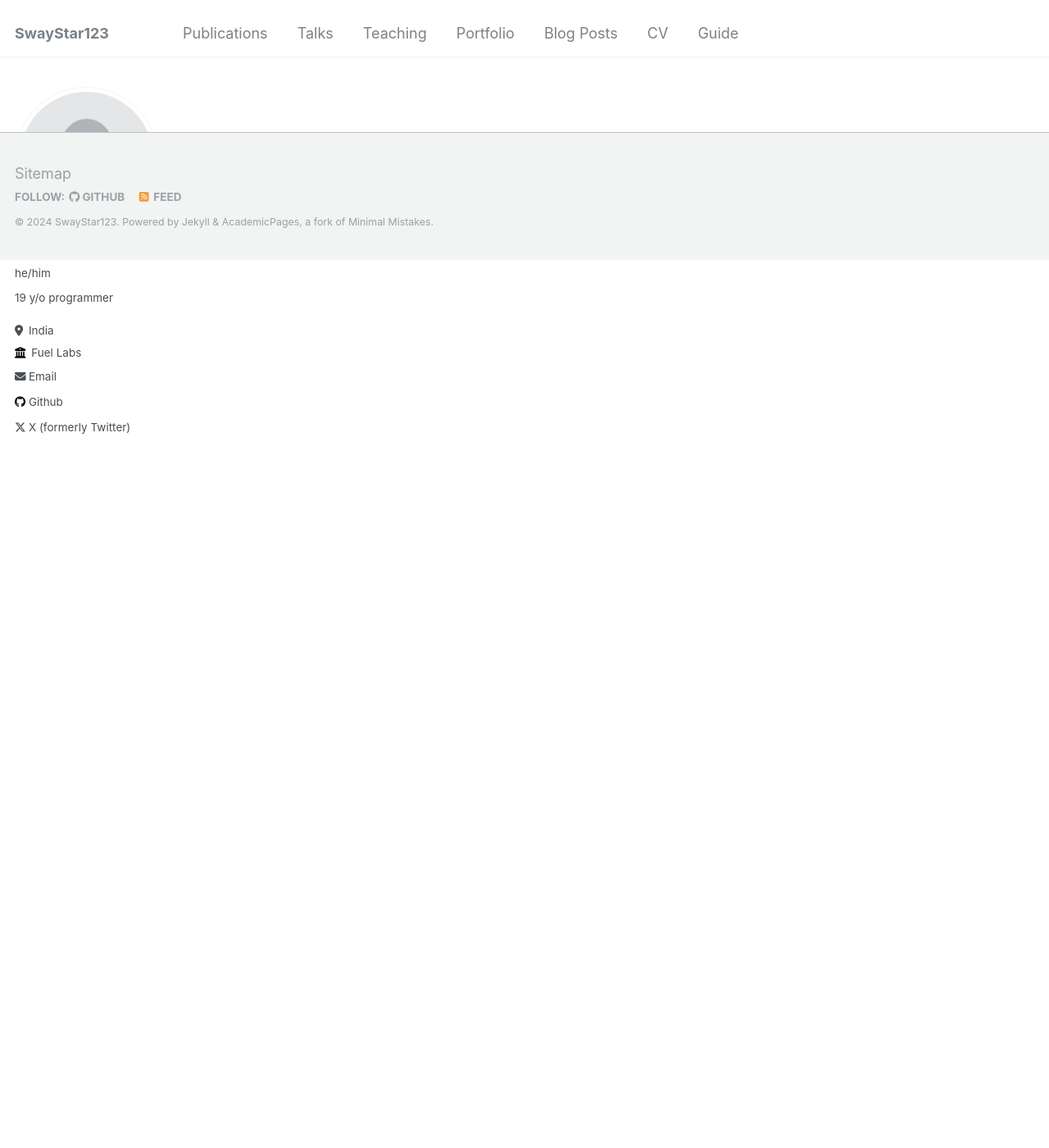
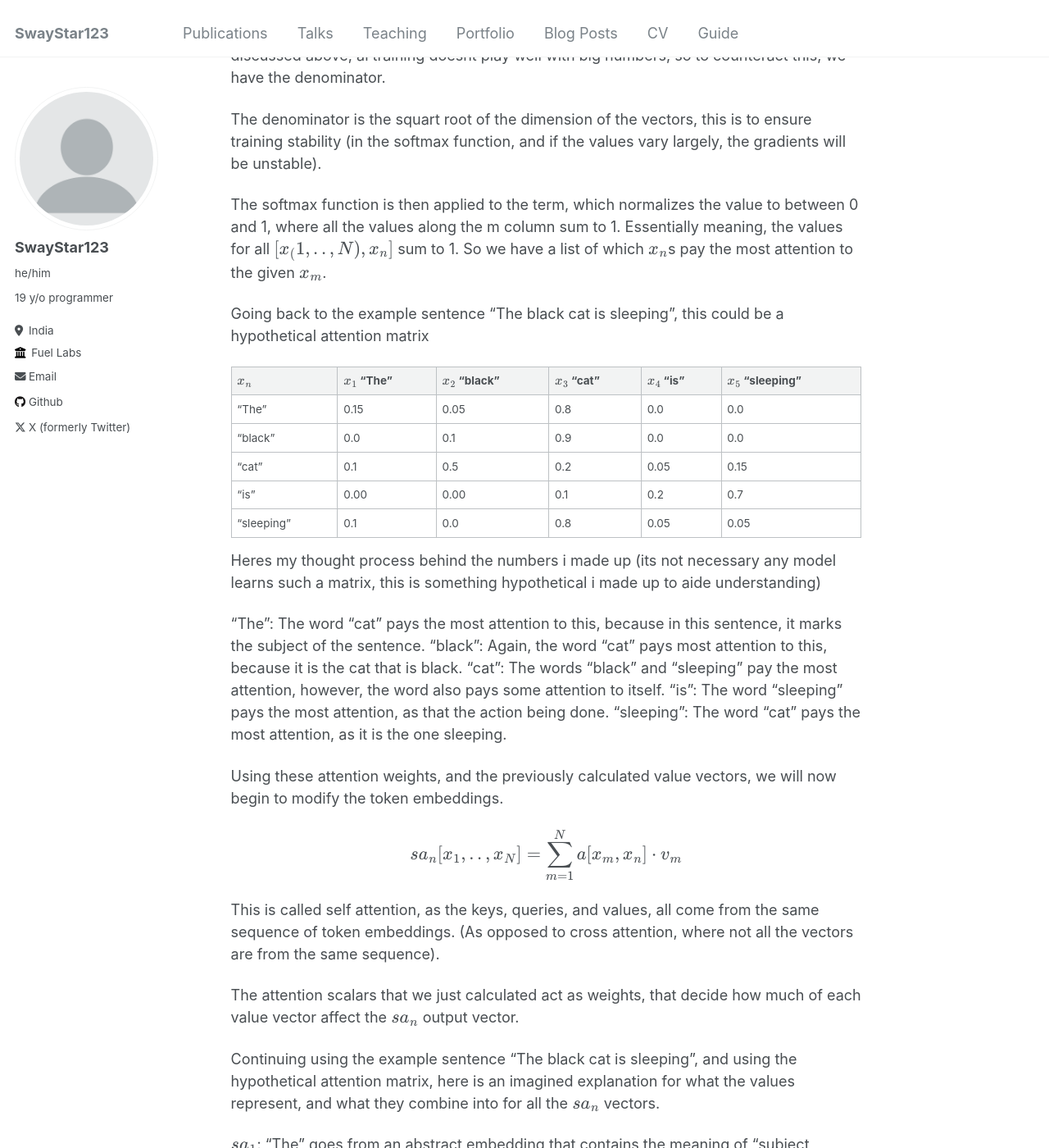
Before and after one commit to SwayStar123/swaystar123.github.io, a Jekyll site: the page built from _posts/2024-08-02-transformers-in-brief.md, in a window 1280 px wide and 1400 px high, scrolled down 4509 px. Shown: the whole window at 82% size. Built offline with Jekyll 4.4.1, drawn with Linux system fonts in a browser that asks for light colours; some of the changed text lies outside the part shown.

Commit message:
write alot of attention stuff

```diff
--- a/_posts/2024-08-02-transformers-in-brief.md
+++ b/_posts/2024-08-02-transformers-in-brief.md
@@ -94,4 +94,54 @@ $$v_i = W_v \cdot x_i$$
 
 where $$x_i$$ is the token embedding for the $$i$$th token in the sequence.
 
+Then, using the key and the query, you can compute how much "attention" a word pays to another word (or itself).
+The below can be read as "the amount of attention token $$x_n$$ pays to token $$x_m$$".
+
+$$ a[x_m, x_n] = softmax_m[\frac{q_m \cdot k_n^T}{\sqrt{D_k}}] $$
+
+where $$D_k$$ is the dimension of the key and query vectors.
+
+The numerator is the dot product of the query and the transpose of the key. This ends up being a scalar value since both the query and the key have the same dimension. This scalar value represents how similar the two vectors are, if they are similar, the value will be higher, and if not, the value will be lower. However, the values can become very large, as the dot product operation is a sum of products of the elements of the vectors, and as discussed above, ai training doesnt play well with big numbers, so to counteract this, we have the denominator.
+
+The denominator is the squart root of the dimension of the vectors, this is to ensure training stability (in the softmax function, and if the values vary largely, the gradients will be unstable).
+
+The softmax function is then applied to the term, which normalizes the value to between 0 and 1, where all the values along the m column sum to 1.
+Essentially meaning, the values for all $$[x_(1, .., N), x_n]$$ sum to 1. So we have a list of which $$x_n$$s pay the most attention to the given $$x_m$$.
+
+Going back to the example sentence "The black cat is sleeping", this could be a hypothetical attention matrix
+
+$$x_n$$ | $$x_1$$ "The" | $$x_2$$ "black" | $$x_3$$ "cat" | $$x_4$$ "is" | $$x_5$$ "sleeping"
+--- | --- | --- | --- | --- | ---
+"The" | 0.15 | 0.05 | 0.8 | 0.0 | 0.0
+"black" | 0.0 | 0.1 | 0.9 | 0.0 | 0.0
+"cat" | 0.1 | 0.5 | 0.2 | 0.05 | 0.15
+"is" | 0.00 | 0.00 | 0.1 | 0.2 | 0.7
+"sleeping" | 0.1 | 0.0 | 0.8 | 0.05 | 0.05
+
+Heres my thought process behind the numbers i made up (its not necessary any model learns such a matrix, this is something hypothetical i made up to aide understanding)
+
+"The": The word "cat" pays the most attention to this, because in this sentence, it marks the subject of the sentence.
+"black": Again, the word "cat" pays most attention to this, because it is the cat that is black.
+"cat": The words "black" and "sleeping" pay the most attention, however, the word also pays some attention to itself.
+"is": The word "sleeping" pays the most attention, as that the action being done.
+"sleeping": The word "cat" pays the most attention, as it is the one sleeping.
+
+Using these attention weights, and the previously calculated value vectors, we will now begin to modify the token embeddings.
+
+$$ sa_n[x_1, .., x_N] = \sum_{m=1}^{N} a[x_m, x_n] \cdot v_m $$
+
+This is called self attention, as the keys, queries, and values, all come from the same sequence of token embeddings. (As opposed to cross attention, where not all the vectors are from the same sequence).
+
+The attention scalars that we just calculated act as weights, that decide how much of each value vector affect the $$sa_n$$ output vector.
+
+Continuing using the example sentence "The black cat is sleeping", and using the hypothetical attention matrix, here is an imagined explanation for what the values represent, and what they combine into for all the $$sa_n$$ vectors.
+
+$$sa_1$$: "The" goes from an abstract embedding that contains the meaning of "subject marker", to a more concrete meaning of "The cat". The value matrix for $$m = 3$$ which is "cat" is the highest, which encodes the meaning of "cat" into the $$sa_1$$ vector.
+$$sa_2$$: "black" goes from just the colour "black" to a more nuanced meaning, of "black (fur, breed of cat, etc)", as "cat" pays the most attention to this token.
+$$sa_3$$: "cat" goes from an embedding representing the concept of the average cat, to a "The (singular subject) black sleeping cat", due the attention paid by all the other tokens.
+$$sa_4$$: "is" goes from another abstract verb embedding, to a more nuanced embedding of "(animal) is (sleeping)" due to the attention paid by "cat" and "sleeping" .
+$$sa_5$$: "sleeping" goes from a verb embedding more heavily weighted to humans (as thats the most common use of the word), to now representing cats sleeping, perhaps it has the added nuance of "purring" now too!
+
 # Transformer Architecture
+
+WIP. I dont have a good enough *intuitive* explanation for why the transformer architecture is as it is.
```
